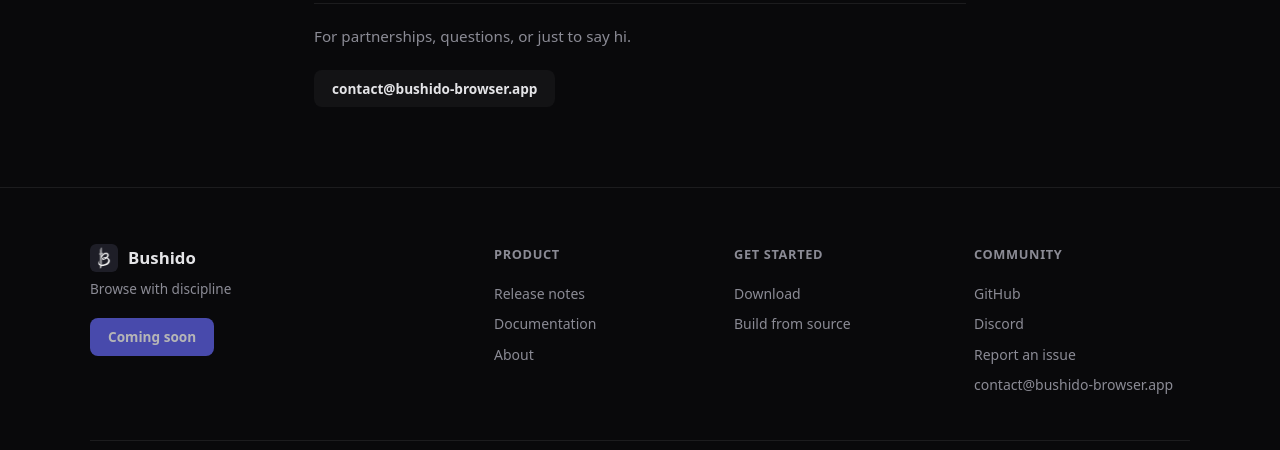
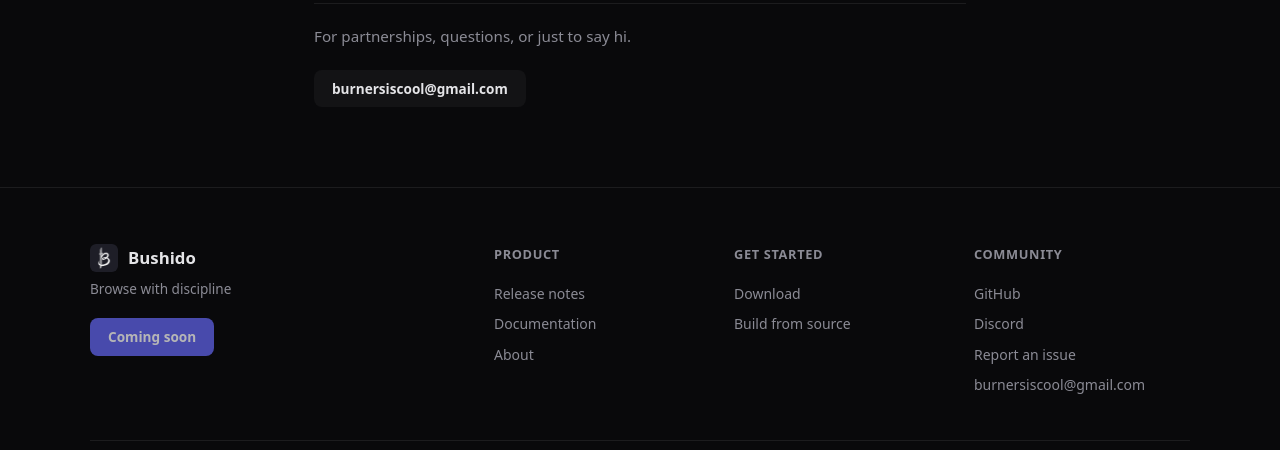
Before and after one commit to visualstudioblyat/bushido-landing, a React (Vite) app: page /about in a window 1280 px wide. Shown: the part 780-1230 px from the top of the page. Built offline with nearby package versions, Linux system fonts and the light colour scheme; a web font is replaced by a local one.

Commit message:
update contact email

```diff
--- a/src/components/Footer.tsx
+++ b/src/components/Footer.tsx
@@ -32,7 +32,7 @@
             <a href="https://github.com/visualstudioblyat/bushido" target="_blank" rel="noopener noreferrer">GitHub</a>
             <a href="https://discord.gg/6s4tEk8X" target="_blank" rel="noopener noreferrer">Discord</a>
             <a href="https://github.com/visualstudioblyat/bushido/issues" target="_blank" rel="noopener noreferrer">Report an issue</a>
-            <a href="mailto:contact@bushido-browser.app">contact@bushido-browser.app</a>
+            <a href="mailto:burnersiscool@gmail.com">burnersiscool@gmail.com</a>
           </div>
         </div>
       </div>
--- a/src/pages/About.tsx
+++ b/src/pages/About.tsx
@@ -60,8 +60,8 @@
         <p className="section-sub">
           For partnerships, questions, or just to say hi.
         </p>
-        <a href="mailto:contact@bushido-browser.app" className="btn btn--ghost btn--sm">
-          contact@bushido-browser.app
+        <a href="mailto:burnersiscool@gmail.com" className="btn btn--ghost btn--sm">
+          burnersiscool@gmail.com
         </a>
       </div>
     </main>
```
